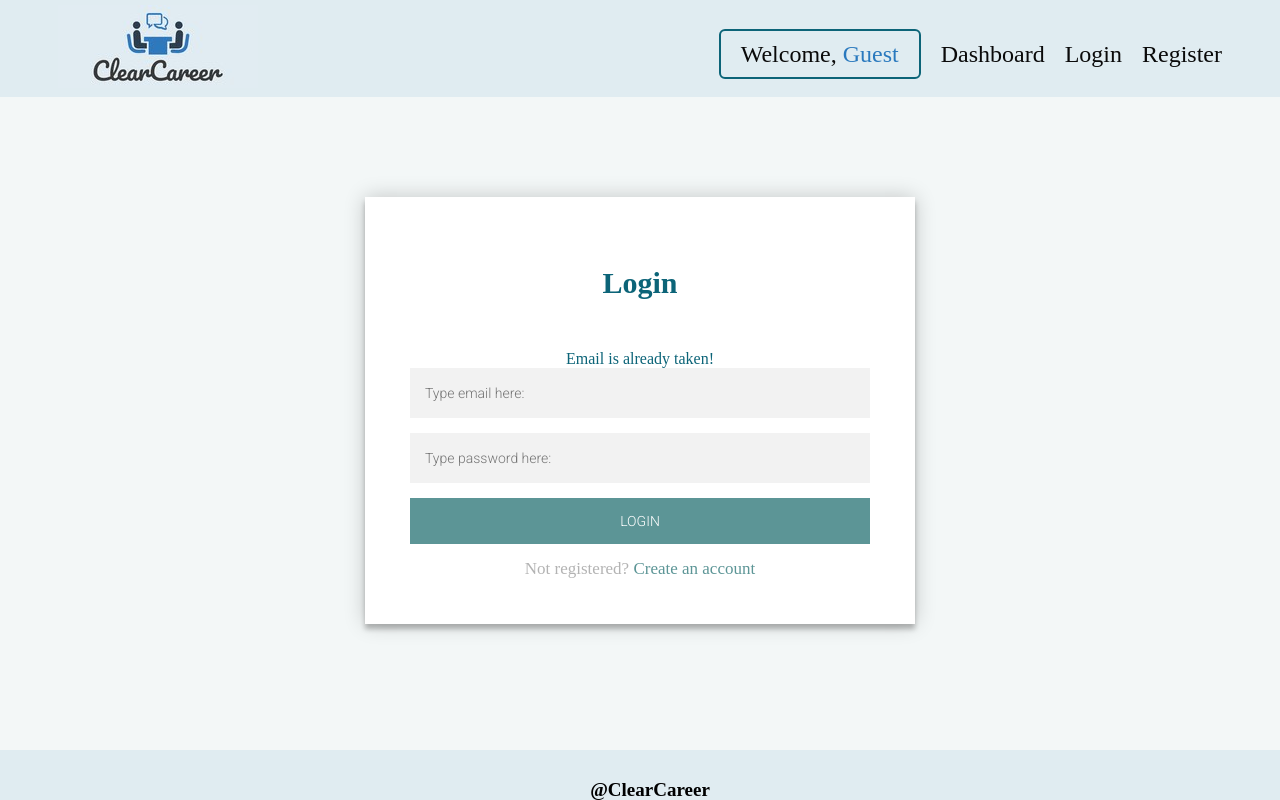
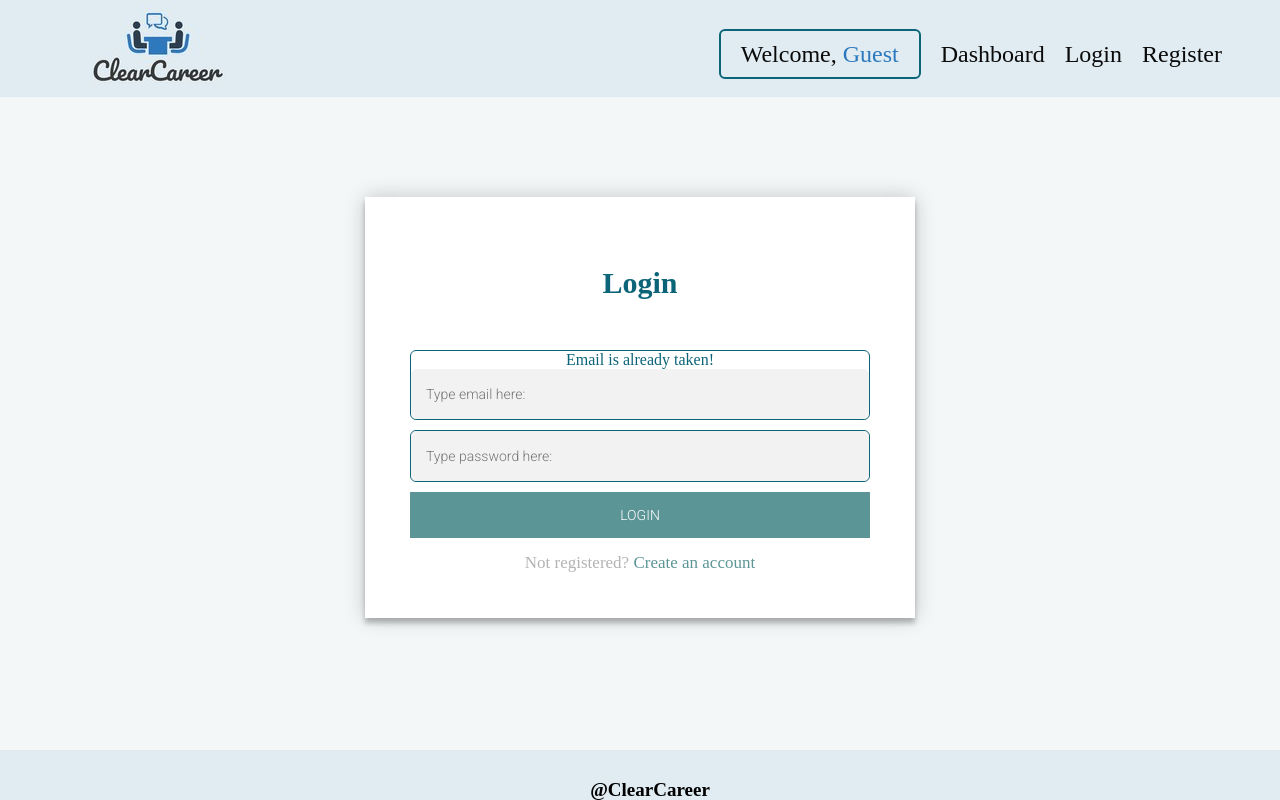
Before and after one commit to Matey-Tsilov/Clear_Career, a React (Create React App) app in the folder client/: page /login in a window 1280 px wide. Built offline with nearby package versions, Linux system fonts and the light colour scheme.

Commit message:
update UserService.js

```diff
--- a/client/src/components/Login/Login.module.css
+++ b/client/src/components/Login/Login.module.css
@@ -86,3 +86,23 @@
   color: #5c9596;
   text-decoration: none;
 }
+
+/*  */
+.errorMsg {
+
+}
+
+.errorBorder {
+  border: 1px solid red;
+}
+
+.inputField {
+  border: 1px solid #0c6478;
+  border-radius: 6px;
+  margin: 10px 0 10px 0;
+}
+
+.inputField input {
+margin: 0 0 0 0;
+border-radius: 6px;
+}
```
Also changed, not shown: 2 other files (tests, documents, lock files or other folders).
